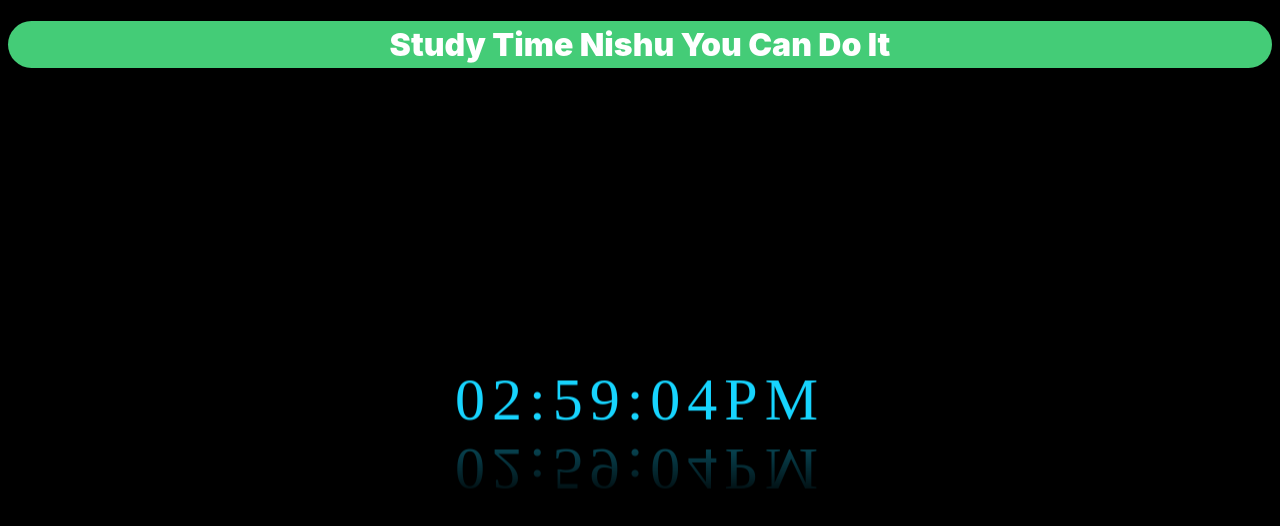
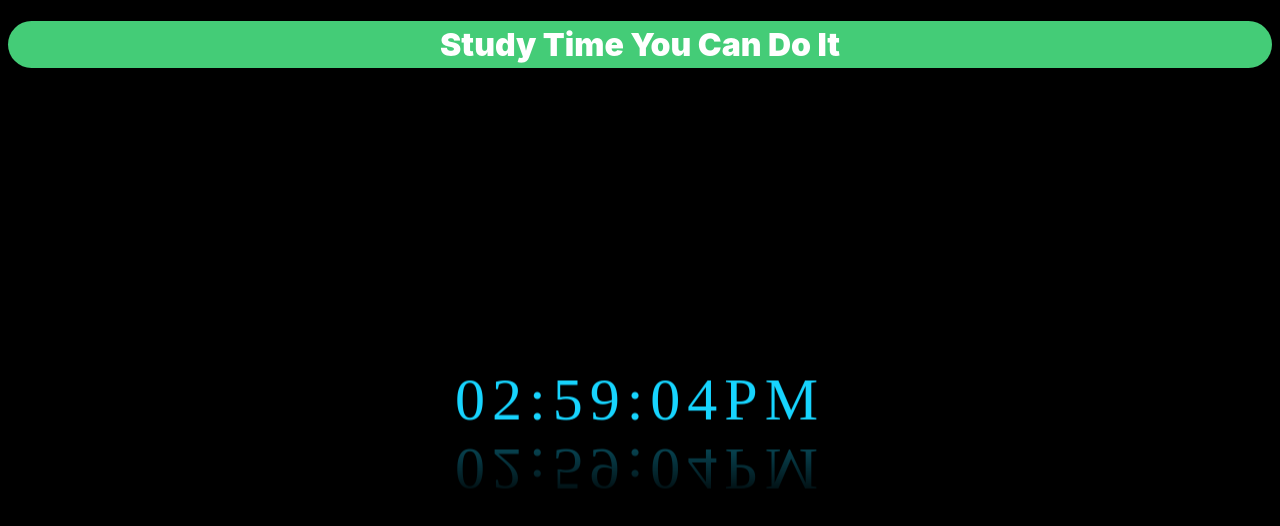
Before and after one commit to MukulJoshi6312/DigitalClock, a plain HTML site: page index.html in a window 1280 px wide. Drawn offline with Linux system fonts and the light colour scheme.

Commit message:
changes done
remove the name

```diff
--- a/index.html
+++ b/index.html
@@ -13,7 +13,7 @@
 <body>
         <!-- <p class="yyt"><a class="yt" href="#">Study Time</a></p> -->
 
-        <h1 class="study">Study Time Nishu You Can Do It</h1>
+        <h1 class="study">Study Time You Can Do It</h1>
 
         <div id="digital_clock" class="clock" onload="showTime()"></div>
         <script src="index.js"></script>
```
